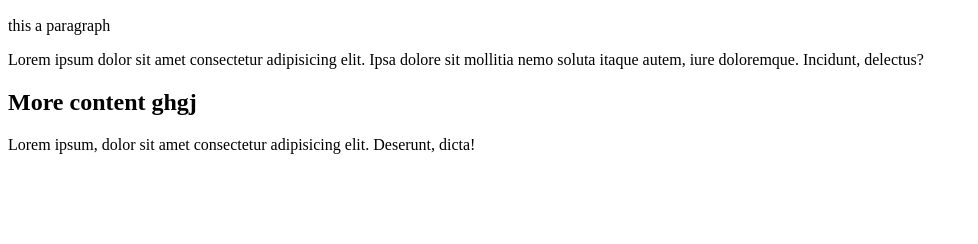
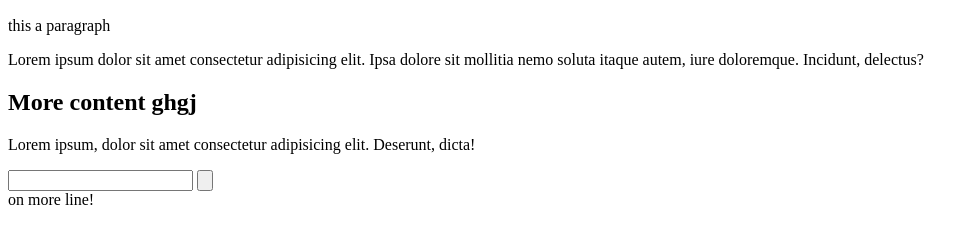
Before and after one commit to charifa20/first-repo, a plain HTML site: page index.html in a window 1280 px wide. Shown: the part 110-354 px from the top of the page, without its empty margins (0-978 px from the left). Drawn offline with Linux system fonts and the light colour scheme.

Commit message:
add in more line

```diff
--- a/index.html
+++ b/index.html
@@ -14,6 +14,11 @@
     <h2>More content  ghgj</h2>
 
     <p>Lorem ipsum, dolor sit amet consectetur adipisicing elit. Deserunt, dicta!</p>
+    <form action="">
+      <input type="email" name="" id="">
+      <input type="button" value="">
+    </form>
+     on more line!
 
 </body>
 </html>
```
